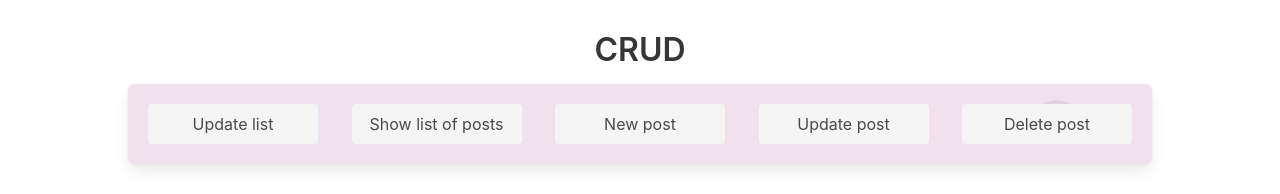
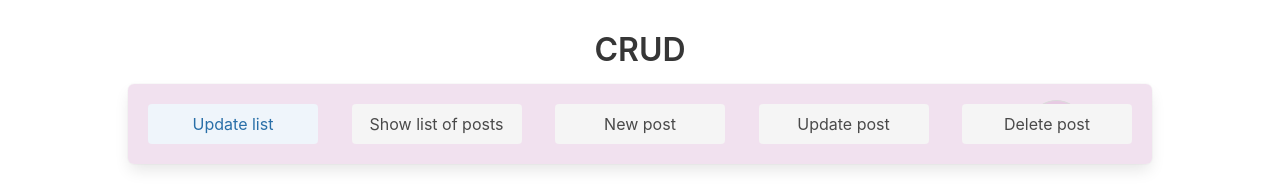
Before and after one commit to Illia-Boiko/CRUD, a React (Create React App) app: page / in a window 1280 px wide. Shown: the top 194 px of the page. Built offline with nearby package versions, Linux system fonts and the light colour scheme; no server answers.

Commit message:
button fix

```diff
--- a/src/components/Button/Button.tsx
+++ b/src/components/Button/Button.tsx
@@ -3,16 +3,17 @@ import React from 'react';
 type Props = {
   onClick: () => void;
   name: string;
+  className?: string;
 };
 
 export const Button: React.FC<Props> = (props) => {
-  const { onClick, name } = props;
+  const { onClick, name, className } = props;
 
   return (
     <button
       type="button"
       onClick={onClick}
-      className="Button button is-light"
+      className={`Button button is-light ${className}`}
     >
       {name}
     </button>
--- a/src/components/Main/Main.tsx
+++ b/src/components/Main/Main.tsx
@@ -54,6 +54,7 @@ export const Main: React.FC<Props> = (props) => {
         <Button
           name="Update list"
           onClick={getListOfPosts}
+          className="is-info"
         />
         <Button
           name={isListVisible ? 'Hide list of posts' : 'Show list of posts'}
```
